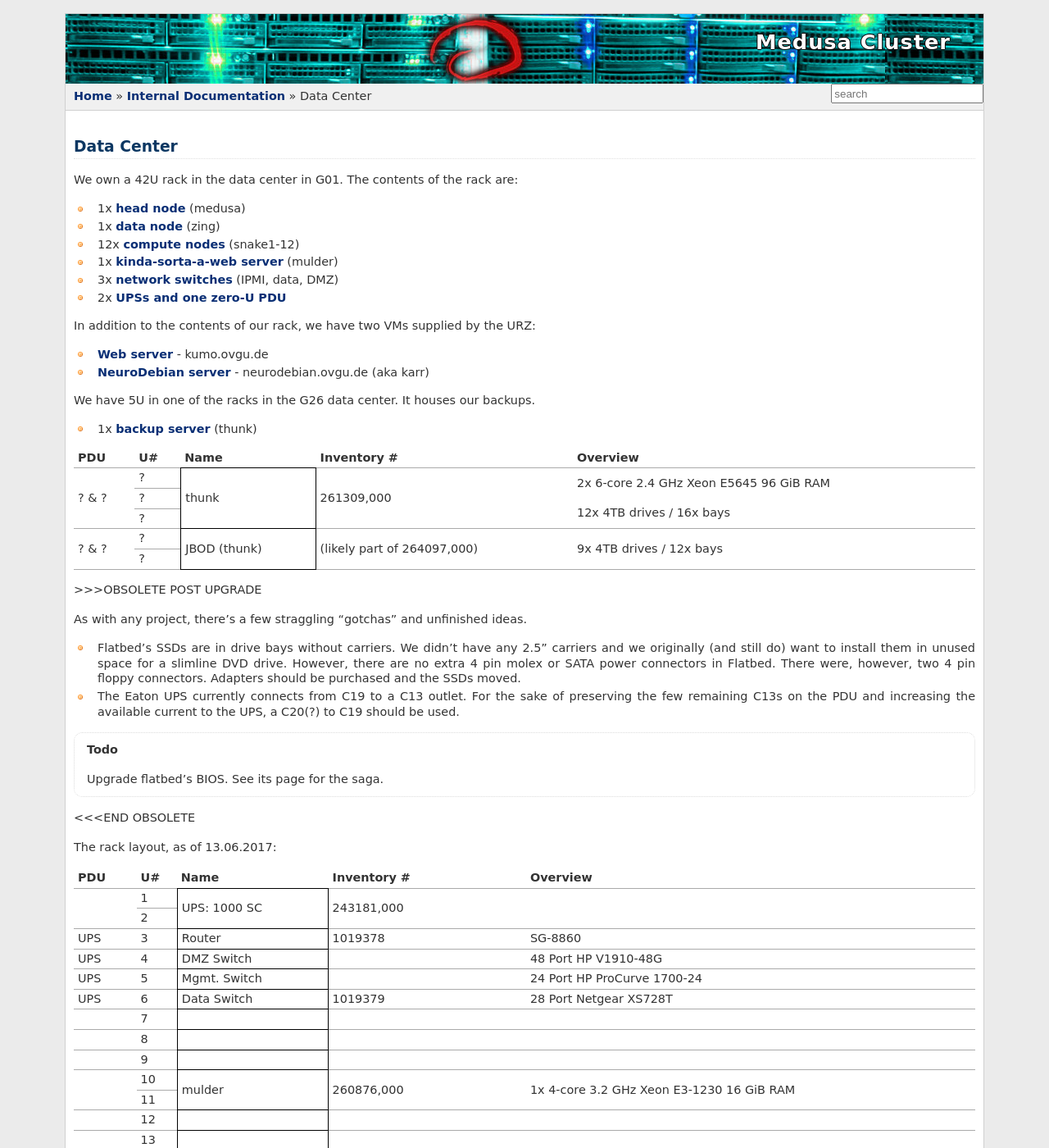
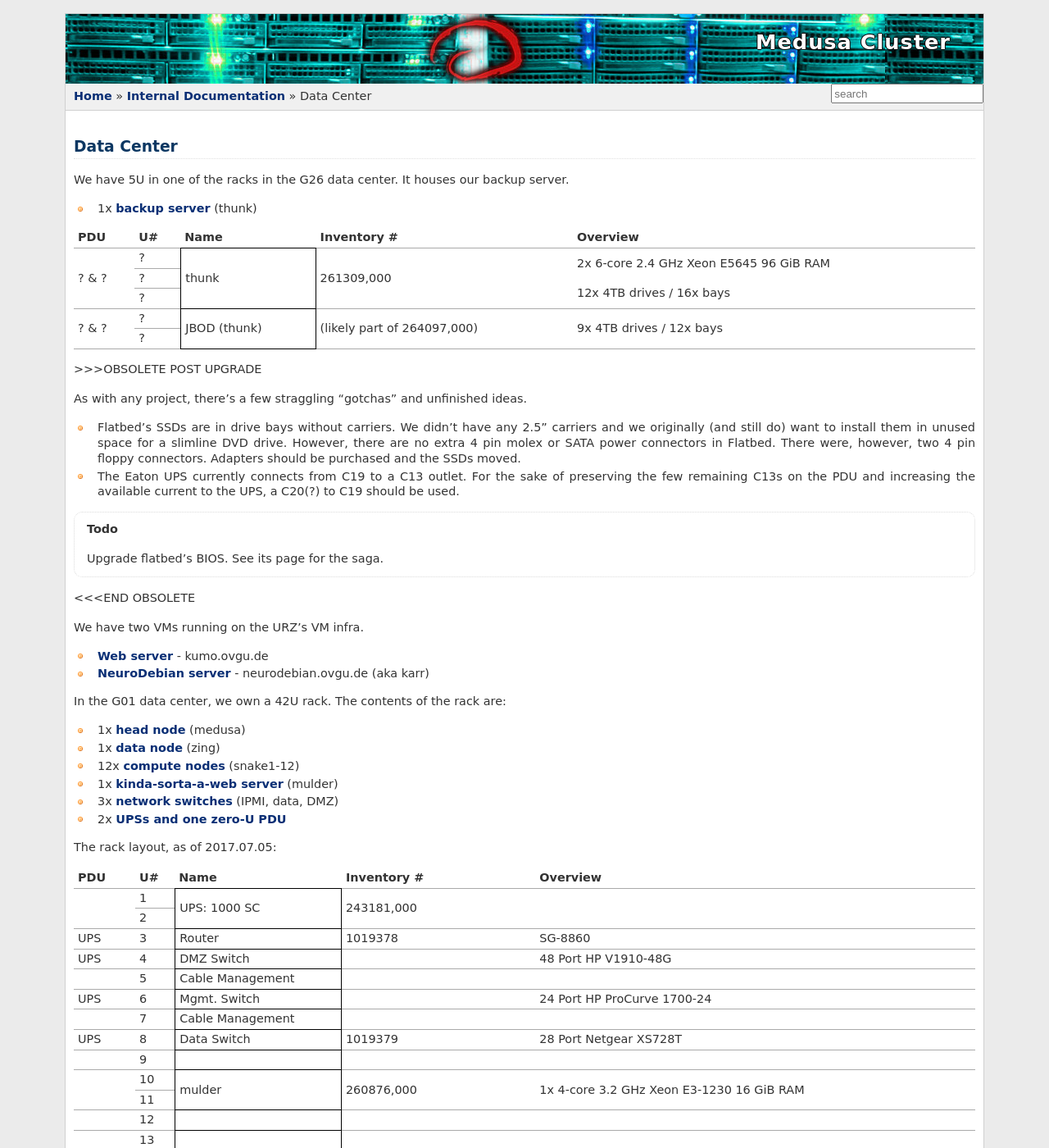
Before and after one commit to psychoinformatics-de/ipsy-docs, a Sphinx documentation site: the page built from source/internal/data_center/index.rst, in a window 1280 px wide and 1400 px high. Shown: the whole window at 82% size. Built offline with Sphinx 7.4.7, drawn with Linux system fonts in a browser that asks for light colours; formulas are drawn with MathJax 3.

Commit message:
Reorganize data center page; add cable management

```diff
--- a/source/internal/data_center/index.rst
+++ b/source/internal/data_center/index.rst
@@ -4,21 +4,8 @@
 ***********
 Data Center
 ***********
-We own a 42U rack in the data center in G01. The contents of the rack are:
-
-* 1x `head node <medusa>`_ (medusa)
-* 1x `data node <zing>`_ (zing)
-* 12x `compute nodes <compute_nodes>`_ (snake1-12)
-* 1x `kinda-sorta-a-web server <mulder>`_ (mulder)
-* 3x `network switches <network>`_ (IPMI, data, DMZ)
-* 2x `UPSs and one zero-U PDU <power>`_
-
-In addition to the contents of our rack, we have two VMs supplied by the URZ:
-
-* `Web server <kumo>`_ - kumo.ovgu.de
-* `NeuroDebian server <karr>`_ - neurodebian.ovgu.de (aka karr)
-
-We have 5U in one of the racks in the G26 data center. It houses our backups.
+We have 5U in one of the racks in the G26 data center. It houses our backup
+server.
 
 * 1x `backup server <thunk>`_ (thunk)
 
@@ -56,13 +43,28 @@ As with any project, there's a few straggling "gotchas" and unfinished ideas.
 
 <<<END OBSOLETE
 
+We have two VMs running on the URZ's VM infra.
+
+* `Web server <kumo>`_ - kumo.ovgu.de
+* `NeuroDebian server <karr>`_ - neurodebian.ovgu.de (aka karr)
+
+In the G01 data center, we own a 42U rack. The contents of the rack are:
+
+* 1x `head node <medusa>`_ (medusa)
+* 1x `data node <zing>`_ (zing)
+* 12x `compute nodes <compute_nodes>`_ (snake1-12)
+* 1x `kinda-sorta-a-web server <mulder>`_ (mulder)
+* 3x `network switches <network>`_ (IPMI, data, DMZ)
+* 2x `UPSs and one zero-U PDU <power>`_
+
+
 .. toctree::
    :hidden:
    :glob:
 
    *
 
-The rack layout, as of 13.06.2017:
+The rack layout, as of 2017.07.05:
 
 .. cssclass:: dc-rack
 
@@ -77,13 +79,13 @@ The rack layout, as of 13.06.2017:
 +-----+----+-----------------+-------------+-----------------------------------+
 | UPS | 4  | DMZ Switch      |             | 48 Port HP V1910-48G              |
 +-----+----+-----------------+-------------+-----------------------------------+
-| UPS | 5  | Mgmt. Switch    |             | 24 Port HP ProCurve 1700-24       |
+|     | 5  | Cable Management|             |                                   |
 +-----+----+-----------------+-------------+-----------------------------------+
-| UPS | 6  | Data Switch     | 1019379     | 28 Port Netgear XS728T            |
+| UPS | 6  | Mgmt. Switch    |             | 24 Port HP ProCurve 1700-24       |
 +-----+----+-----------------+-------------+-----------------------------------+
-|     | 7  |                 |             |                                   |
+|     | 7  | Cable Management|             |                                   |
 +-----+----+-----------------+-------------+-----------------------------------+
-|     | 8  |                 |             |                                   |
+| UPS | 8  | Data Switch     | 1019379     | 28 Port Netgear XS728T            |
 +-----+----+-----------------+-------------+-----------------------------------+
 |     | 9  |                 |             |                                   |
 +-----+----+-----------------+-------------+-----------------------------------+
```
